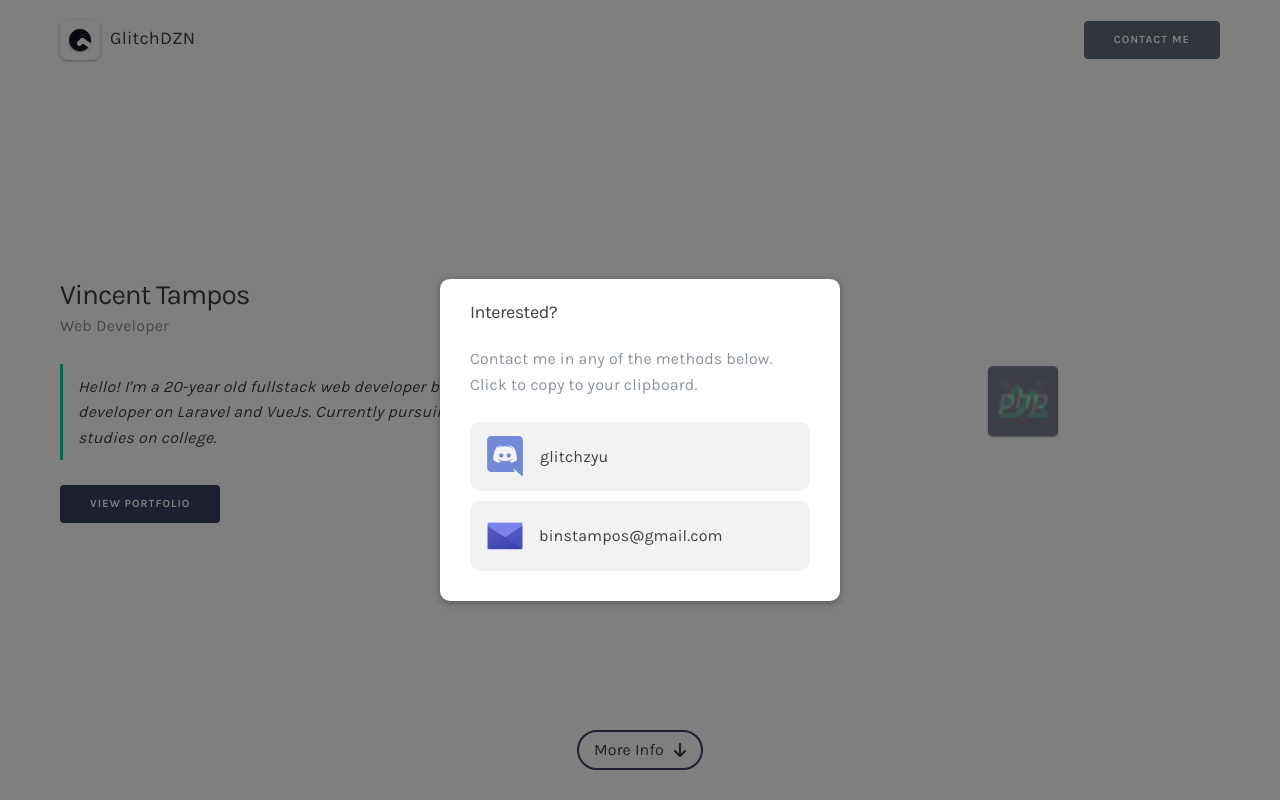
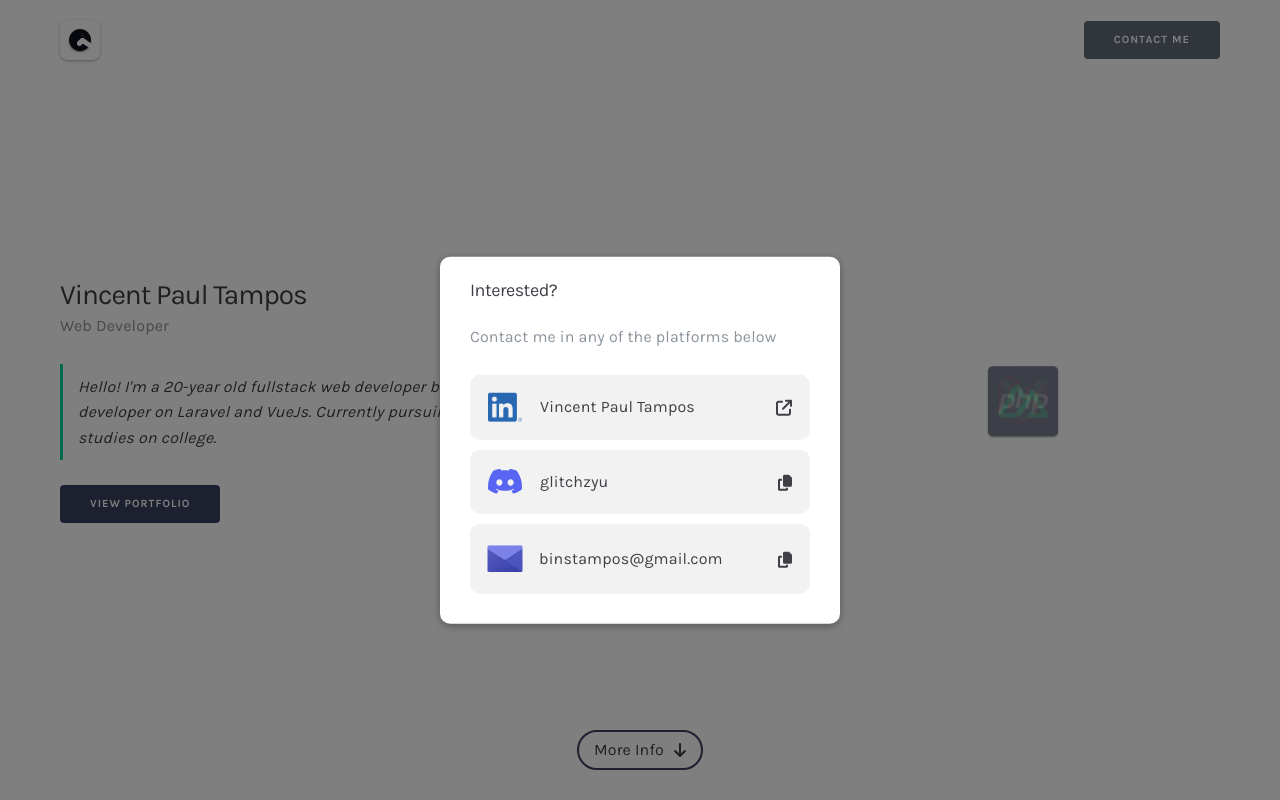
Before and after one commit to glitchcodes/portfolio, a Nuxt app: page / in a window 1280 px wide. Both pictures are taken after a click on the link "CONTACT ME". Shown: the top 800 px of the page. Built offline with nearby package versions, Linux system fonts and the light colour scheme; no server answers.

Commit message:
ui: use real name & add LinkedIn profile on "contact me" modal

```diff
--- a/app.vue
+++ b/app.vue
@@ -5,7 +5,6 @@
 
             <nuxt-link to="/" class="navbar--brand">
                 <img src="/logo-navbar.png" alt="GlitchDZN Logo">
-                <span>GlitchDZN</span>
             </nuxt-link>
 
             <ul class="navbar--links">
@@ -23,7 +22,7 @@
         <footer>
             <div class="flex align-items-center justify-content-between">
                 <div>
-                    <p style="margin-bottom: 0;">GlitchDZN &copy; {{ currentYear }}</p>
+                    <p style="margin-bottom: 0;">Vincent Paul Tampos &copy; {{ currentYear }}</p>
                     <p style="margin-bottom: 0;">This website is <a href="https://github.com/glitchcodes/portfolio" target="_blank">open-source</a></p>
                 </div>
                 <div class="icon-links">
@@ -45,26 +44,44 @@
             <h5>Interested?</h5>
 
             <p class="subtitle">
-                Contact me in any of the methods below. Click to copy to your clipboard.
+                Contact me in any of the platforms below
             </p>
 
+            <a href="https://www.linkedin.com/in/vincent-paul-tampos/" target="_blank" class="card card-vertical">
+                <img width="50" src="/linkedin-logo.png" alt="LinkedIn Logo" style="padding: 8px">
+                <div class="card-content flex align-items-center flex-grow">
+                    <span class="flex-grow">Vincent Paul Tampos</span>
+                    <client-only>
+                        <font-awesome-icon :icon="['fas', 'arrow-up-right-from-square']" />
+                    </client-only>
+                </div>
+            </a>
+
             <div class="card card-vertical" @click="copyToClipboard('discord')">
-                <img width="50" src="/discord-logo.svg" alt="Discord Logo">
-                <div class="card-content">
+                <img width="50" src="/discord-logo.svg" alt="Discord Logo" style="padding: 8px">
+                <div class="card-content flex align-items-center flex-grow">
                     <transition name="fade" mode="out-in">
-                        <span v-if="!isDiscordCopied">glitchzyu</span>
-                        <span v-else>Copied to clipboard!</span>
+                        <span v-if="!isDiscordCopied" class="flex-grow">glitchzyu</span>
+                        <span v-else class="flex-grow">Copied to clipboard!</span>
                     </transition>
+
+                    <client-only>
+                        <font-awesome-icon v-if="!isDiscordCopied" :icon="['fas', 'copy']" />
+                        <font-awesome-icon v-else :icon="['fas', 'circle-check']" />
+                    </client-only>
                 </div>
             </div>
 
             <div class="card card-vertical" @click="copyToClipboard('email')">
                 <img width="40" src="/email-icon.png" alt="Email Logo" style="margin: .5rem 14px .5rem .5rem;">
-                <div class="card-content">
+                <div class="card-content  flex align-items-center flex-grow">
                     <transition name="fade" mode="out-in">
-                        <span v-if="!isEmailCopied">binstampos@gmail.com</span>
-                        <span v-else>Copied to clipboard!</span>
+                        <span v-if="!isEmailCopied" class="flex-grow">binstampos@gmail.com</span>
+                        <span v-else class="flex-grow">Copied to clipboard!</span>
                     </transition>
+                    <client-only>
+                        <font-awesome-icon :icon="['fas', 'copy']" />
+                    </client-only>
                 </div>
             </div>
 
--- a/assets/css/main.scss
+++ b/assets/css/main.scss
@@ -96,6 +96,9 @@ blockquote { border-left: 0.3rem solid var(--bg-tertiary)!important; }
 .subtitle { color: rgb(139, 147, 156); }
 
 // Card
+a.card {
+  color: inherit;
+}
 .card {
   margin-bottom: 1rem;
   &.card-vertical {
@@ -104,17 +107,23 @@ blockquote { border-left: 0.3rem solid var(--bg-tertiary)!important; }
     background: var(--bg-secondary-alt);
     padding: 1rem;
     border-radius: 1rem;
+    min-height: 64px;
     img { margin-right: 10px; }
   }
   img { vertical-align: middle; }
   .card-content {
     overflow: hidden;
+    padding-right: 8px;
   }
 }
 
 // Flex
 .flex {
   display: flex;
+}
+
+.flex-grow {
+  flex-grow: 1;
 }
 
 .align-items-center {
--- a/pages/index.vue
+++ b/pages/index.vue
@@ -3,7 +3,7 @@
         <div class="landing row">
             <div class="column">
                 <div>
-                    <h3 class="lead">Vincent Tampos</h3>
+                    <h3 class="lead">Vincent Paul Tampos</h3>
                     <p class="subtitle">Web Developer</p>
                     <blockquote>
                         <p>
@@ -14,6 +14,7 @@
                         </p>
                     </blockquote>
                     <nuxt-link to="/portfolio" class="button button-secondary">View Portfolio</nuxt-link>
+
                 </div>
             </div>
 
--- a/plugins/fontawesome.ts
+++ b/plugins/fontawesome.ts
@@ -1,11 +1,11 @@
 import { library, config } from "@fortawesome/fontawesome-svg-core"
 import { FontAwesomeIcon } from "@fortawesome/vue-fontawesome";
-import { faArrowLeft, faArrowDown } from "@fortawesome/free-solid-svg-icons";
+import { faArrowLeft, faArrowDown, faArrowUpRightFromSquare, faCopy, faCircleCheck } from "@fortawesome/free-solid-svg-icons";
 import { faGithub } from "@fortawesome/free-brands-svg-icons";
 
 config.autoAddCss = false;
 
-library.add(faArrowLeft, faArrowDown, faGithub);
+library.add(faArrowLeft, faArrowDown, faGithub, faArrowUpRightFromSquare, faCopy, faCircleCheck);
 
 export default defineNuxtPlugin((nuxtApp) =>{
     nuxtApp.vueApp.component('font-awesome-icon', FontAwesomeIcon);
```
Also changed, not shown: public/discord-logo.svg, public/linkedin-logo.png (added).
